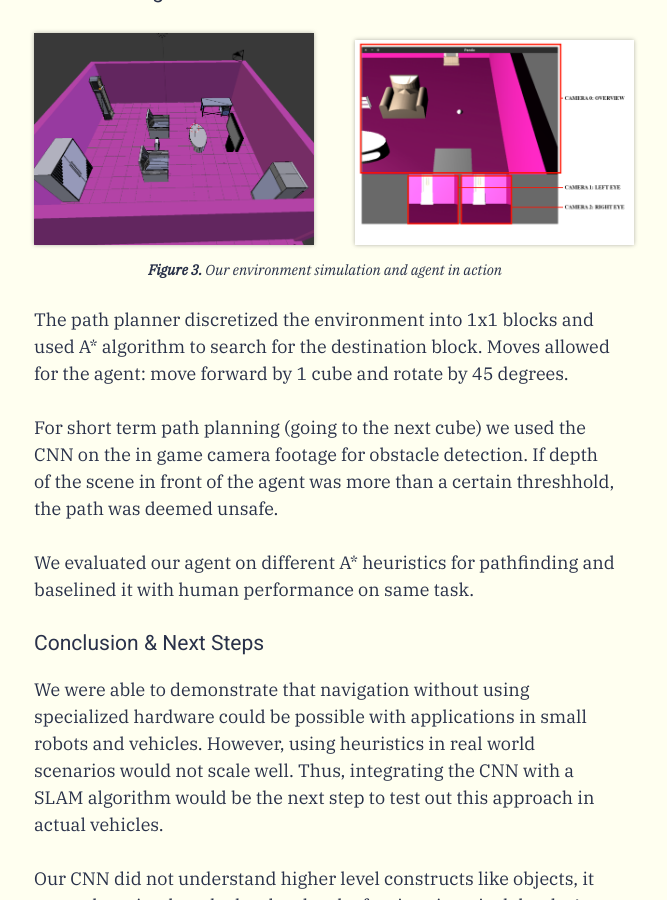
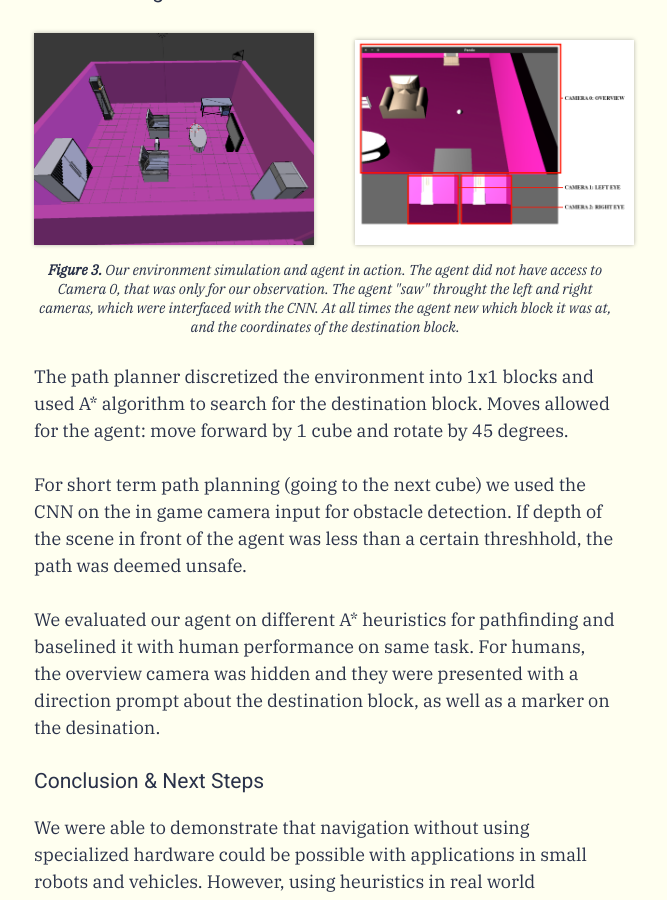
Before and after one commit to t4nuj/t4nuj.github.io, a Jekyll site: the page built from _projects/autonomous_pathfinding.html, in a window 1280 px wide and 900 px high, scrolled down 2399 px. Shown: the whole window, without its empty margins (158-825 px from the left). Built offline with Jekyll 4.4.1, drawn with Linux system fonts in a browser that asks for light colours; nearby versions of some CDN libraries; some of the changed text lies outside the part shown.

Commit message:
Updated Commit

```diff
--- a/_projects/autonomous_pathfinding.html
+++ b/_projects/autonomous_pathfinding.html
@@ -14,7 +14,7 @@ figcaption::before {
 }
 </style>
 
-<p class="summary"><em>Bachelor thesis project carried out with Dr. O.P. Verma during the final year of my studies at Delhi Technological University (with 3 other classmates). <a class="tooltip" href="https://dl.acm.org/citation.cfm?id=3175621" target="_blank">Published at ICRAI, 2017</a></em></a></em></p>
+<p class="summary"><em>Bachelor project carried out with Dr. O.P. Verma during the final year of my studies at Delhi Technological University (with 3 other classmates). <a class="tooltip" href="https://dl.acm.org/citation.cfm?id=3175621" target="_blank">Published at ICRAI, 2017</a></em></a></em></p>
 
 <h3>Motivation</h3>
 
@@ -56,14 +56,14 @@ figcaption::before {
 <img src="/assets/environment.png">
 <img src="/assets/godview.png">
 </div>
-<figcaption>Our environment simulation and agent in action</figcaption>
+<figcaption>Our environment simulation and agent in action. The agent did not have access to Camera 0, that was only for our observation. The agent "saw" throught the left and right cameras, which were interfaced with the CNN. At all times the agent new which block it was at, and the coordinates of the destination block.</figcaption>
 </figure>
 
 <p>The path planner discretized the environment into 1x1 blocks and used A* algorithm to search for the destination block. Moves allowed for the agent: move forward by 1 cube and rotate by 45 degrees.</p>
 
-<p>For short term path planning (going to the next cube) we used the CNN on the in game camera footage for obstacle detection. If depth of the scene in front of the agent was more than a certain threshhold, the path was deemed unsafe.</p>
+<p>For short term path planning (going to the next cube) we used the CNN on the in game camera input for obstacle detection. If depth of the scene in front of the agent was less than a certain threshhold, the path was deemed unsafe.</p>
 
-<p>We evaluated our agent on different A* heuristics for pathfinding and baselined it with human performance on same task.</p>
+<p>We evaluated our agent on different A* heuristics for pathfinding and baselined it with human performance on same task. For humans, the overview camera was hidden and they were presented with a direction prompt about the destination block, as well as a marker on the desination.</p>
 
 <h3>Conclusion & Next Steps</h3>
 <p>We were able to demonstrate that navigation without using specialized hardware could be possible with applications in small robots and vehicles. However, using heuristics in real world scenarios would not scale well. Thus, integrating the CNN with a SLAM algorithm would be the next step to test out this approach in actual vehicles.</p>
```
